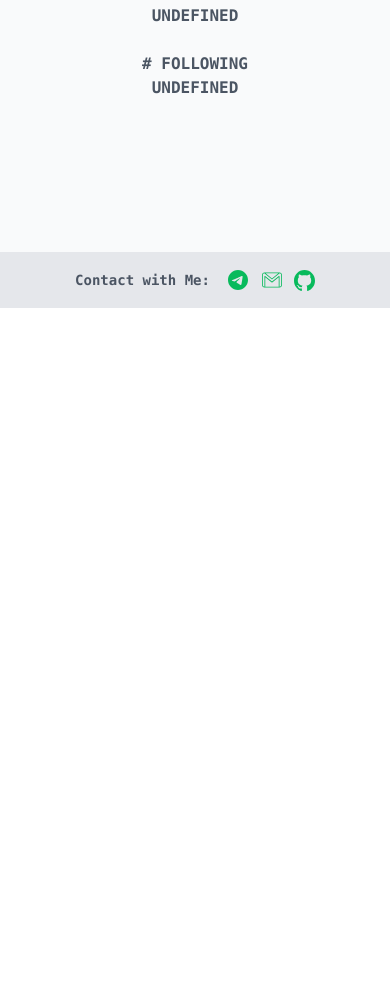
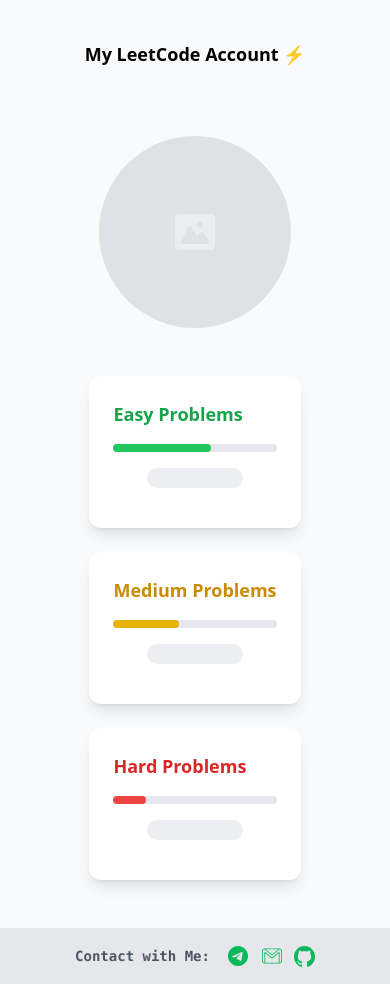
Before and after one commit to django-frog/django-portfolio, a Django app: page /home/media/ in a window 390 px wide. Shown: the part 656-1640 px from the top of the page. Before the commit the page ends 964 px from the top, so only its background shows below. Run offline with Django 4.2, Linux system fonts and the light colour scheme.

Commit message:
Add Leetcode Account Information
Create a new section inside media page for my leetcode account
- Define a new section inside media_page
- Remove about.js and create a new file media.js for fetching data
- Update urls file to add leetcode end-point
- Update settings to define leetcode parameters
- Add the util method to fetch leetcode data, using leetcode graphQL api
- Define a new view for loading leetcode data

```diff
--- a/core/templates/portfolio/media_page.html
+++ b/core/templates/portfolio/media_page.html
@@ -47,12 +47,72 @@
         </div>
     </div>
 
+    <div class="p-5 flex flex-col text-center gap-12 justify-items-start">
+        <p class="text-lg md:text-2xl font-sans dark:text-gray-50 text-black font-extrabold">
+            {% trans "My LeetCode Account" %} ⚡️
+        </p>
+    </div>
+
+    <div class="flex flex-col items-center gap-6">
+        <!-- LeetCode Username -->
+        <div class="text-center">
+            <div id="leetcode_name_placeholder" class="h-5 bg-gray-200 animate-pulse rounded-full dark:bg-gray-700 w-48 mb-4"></div>
+            <h2 id="leetcode_name" class="hidden font-bold text-xl font-mono dark:text-white text-gray-800"></h2>
+        </div>
+
+        <!-- LeetCode Profile Image -->
+        <div id="leetcode_img_placeholder" class="space-y-8 animate-pulse md:space-y-0 md:space-x-8 rtl:space-x-reverse">
+            <div class="flex items-center justify-center w-48 h-48 bg-gray-300 rounded-full dark:bg-gray-700">
+                <svg class="w-10 h-10 text-gray-200 dark:text-gray-600" aria-hidden="true" xmlns="http://www.w3.org/2000/svg" fill="currentColor" viewBox="0 0 20 18">
+                    <path d="M18 0H2a2 2 0 0 0-2 2v14a2 2 0 0 0 2 2h16a2 2 0 0 0 2-2V2a2 2 0 0 0-2-2Zm-5.5 4a1.5 1.5 0 1 1 0 3 1.5 1.5 0 0 1 0-3Zm4.376 10.481A1 1 0 0 1 16 15H4a1 1 0 0 1-.895-1.447l3.5-7A1 1 0 0 1 7.468 6a.965.965 0 0 1 .9.5l2.775 4.757 1.546-1.887a1 1 0 0 1 1.618.1l2.541 4a1 1 0 0 1 .028 1.011Z"/>
+                </svg>
+            </div>
+        </div>
+        <div>
+            <img id="leetcode_img" class="hidden h-48 rounded-full w-48 border-4 border-green-500 shadow-lg" src="" />
+        </div>
+
+        <!-- LeetCode Stats Cards -->
+        <div class="grid grid-cols-1 md:grid-cols-3 gap-6 w-full max-w-4xl">
+            <!-- Easy Problems Card -->
+            <div class="bg-white dark:bg-gray-800 p-6 rounded-xl shadow-lg hover:shadow-xl transition-shadow duration-300">
+                <h3 class="text-lg font-semibold text-green-600 dark:text-green-500 mb-4">Easy Problems</h3>
+                <div class="h-2 bg-gray-200 dark:bg-gray-700 rounded-full mb-4">
+                    <div id="easy_progress" class="h-full bg-green-500 rounded-full" style="width: 60%;"></div>
+                </div>
+                <div id="easy_placeholder" class="h-5 bg-gray-200 animate-pulse rounded-full dark:bg-gray-700 w-24 mb-4 mx-auto"></div>
+                <p id="easy_problems" class="font-mono hidden text-center text-2xl font-bold text-gray-800 dark:text-gray-100">120</p>
+            </div>
+
+            <!-- Medium Problems Card -->
+            <div class="bg-white dark:bg-gray-800 p-6 rounded-xl shadow-lg hover:shadow-xl transition-shadow duration-300">
+                <h3 class="text-lg font-semibold text-yellow-600 dark:text-yellow-500 mb-4">Medium Problems</h3>
+                <div class="h-2 bg-gray-200 dark:bg-gray-700 rounded-full mb-4">
+                    <div id="medium_progress" class="h-full bg-yellow-500 rounded-full" style="width: 40%;"></div>
+                </div>
+                <div id="medium_placeholder" class="h-5 bg-gray-200 animate-pulse rounded-full dark:bg-gray-700 w-24 mb-4 mx-auto"></div>
+                <p id="medium_problems" class="font-mono hidden text-center text-2xl font-bold text-gray-800 dark:text-gray-100">75</p>
+            </div>
+
+            <!-- Hard Problems Card -->
+            <div class="bg-white dark:bg-gray-800 p-6 rounded-xl shadow-lg hover:shadow-xl transition-shadow duration-300">
+                <h3 class="text-lg font-semibold text-red-600 dark:text-red-500 mb-4">Hard Problems</h3>
+                <div class="h-2 bg-gray-200 dark:bg-gray-700 rounded-full mb-4">
+                    <div id="hard_progress" class="h-full bg-red-500 rounded-full" style="width: 20%;"></div>
+                </div>
+                <div id="hard_placeholder" class="h-5 bg-gray-200 animate-pulse rounded-full dark:bg-gray-700 w-24 mb-4 mx-auto"></div>
+                <p id="hard_problems" class="font-mono hidden text-center text-2xl font-bold text-gray-800 dark:text-gray-100">30</p>
+            </div>
+        </div>
+    </div>
+
 </div>
 {% endblock content %}
 
 {% block script %}
 <script type="module">
-    import { load_github_data } from "{% static "js/about.js" %}"
+    import { load_github_data, load_leetcode_data} from "{% static "js/media.js" %}"
     load_github_data("{% url "core:github_data" %}")
+    load_leetcode_data("{% url "core:leetcode_data" %}")
 </script>
 {% endblock script %}
--- a/core/urls.py
+++ b/core/urls.py
@@ -9,4 +9,5 @@
     path("about/", view=AboutPageView.as_view(), name="about_page"),
     path("media/", view=MediaPageView.as_view(), name="media_page"),
     path("media/github/", view=get_github_data, name="github_data"),
+    path("media/leetcode/", get_leetcode_data, name="leetcode_data"),
 ]
--- a/core/views.py
+++ b/core/views.py
@@ -10,7 +10,7 @@
 
 import httpx
 
-from .utils import fetch_github_data
+from .utils import fetch_github_data, fetch_leetcode_data
 
 # Create your views here.
 @require_GET
@@ -46,6 +46,20 @@
             return JsonResponse({"error": str(e)}, status=e.response.status_code)
 
     except Exception as e:
+        return JsonResponse({"error": "An unexpected error occurred"}, status=500)
+
+@require_GET
+@async_to_sync
+async def get_leetcode_data(request):
+    leetcode_cache_key = "leecode_data"
+    try:
+        leetcode_data = await fetch_leetcode_data(cache_key=leetcode_cache_key)
+        return JsonResponse(leetcode_data)
+    except httpx.HTTPStatusError as e:
+            return JsonResponse({"error": str(e)}, status=e.response.status_code)
+
+    except Exception as e:
+        print(e)
         return JsonResponse({"error": "An unexpected error occurred"}, status=500)
 
 @require_GET
--- a/portfolio/settings.py
+++ b/portfolio/settings.py
@@ -202,3 +202,7 @@
 # Github API URL
 GITHUB_API = config("GITHUB_API")
 GITHUB_API_TOKEN = config("GITHUB_TOKEN")
+
+# Leetcode Account
+LEETCODE_GRAPHQL_URL = config("LEETCODE_GRAPHQL_URL")
+LEETCODE_USERNAME = config("LEETCODE_USERNAME")
--- a/static/css/style.css
+++ b/static/css/style.css
@@ -745,6 +745,10 @@
   height: 2.5rem;
 }
 
+.h-2 {
+  height: 0.5rem;
+}
+
 .h-4 {
   height: 1rem;
 }
@@ -782,6 +786,10 @@
   width: 2.5rem;
 }
 
+.w-24 {
+  width: 6rem;
+}
+
 .w-4 {
   width: 1rem;
 }
@@ -801,6 +809,10 @@
 
 .w-full {
   width: 100%;
+}
+
+.max-w-4xl {
+  max-width: 56rem;
 }
 
 .flex-shrink-0 {
@@ -973,12 +985,20 @@
   border-radius: 0.375rem;
 }
 
+.rounded-xl {
+  border-radius: 0.75rem;
+}
+
 .border {
   border-width: 1px;
 }
 
 .border-2 {
   border-width: 2px;
+}
+
+.border-4 {
+  border-width: 4px;
 }
 
 .border-solid {
@@ -990,6 +1010,11 @@
   border-color: rgb(17 24 39 / var(--tw-border-opacity, 1));
 }
 
+.border-green-500 {
+  --tw-border-opacity: 1;
+  border-color: rgb(34 197 94 / var(--tw-border-opacity, 1));
+}
+
 .border-green-600 {
   --tw-border-opacity: 1;
   border-color: rgb(22 163 74 / var(--tw-border-opacity, 1));
@@ -1025,6 +1050,11 @@
   background-color: rgb(22 163 74 / var(--tw-bg-opacity, 1));
 }
 
+.bg-red-500 {
+  --tw-bg-opacity: 1;
+  background-color: rgb(239 68 68 / var(--tw-bg-opacity, 1));
+}
+
 .bg-transparent {
   background-color: transparent;
 }
@@ -1032,6 +1062,11 @@
 .bg-white {
   --tw-bg-opacity: 1;
   background-color: rgb(255 255 255 / var(--tw-bg-opacity, 1));
+}
+
+.bg-yellow-500 {
+  --tw-bg-opacity: 1;
+  background-color: rgb(234 179 8 / var(--tw-bg-opacity, 1));
 }
 
 .bg-gradient-to-l {
@@ -1280,9 +1315,19 @@
   color: rgb(239 68 68 / var(--tw-text-opacity, 1));
 }
 
+.text-red-600 {
+  --tw-text-opacity: 1;
+  color: rgb(220 38 38 / var(--tw-text-opacity, 1));
+}
+
 .text-white {
   --tw-text-opacity: 1;
   color: rgb(255 255 255 / var(--tw-text-opacity, 1));
+}
+
+.text-yellow-600 {
+  --tw-text-opacity: 1;
+  color: rgb(202 138 4 / var(--tw-text-opacity, 1));
 }
 
 .placeholder-gray-400::-moz-placeholder {
@@ -1360,6 +1405,12 @@
   transition-duration: 150ms;
 }
 
+.transition-shadow {
+  transition-property: box-shadow;
+  transition-timing-function: cubic-bezier(0.4, 0, 0.2, 1);
+  transition-duration: 150ms;
+}
+
 .duration-300 {
   transition-duration: 300ms;
 }
@@ -1445,6 +1496,12 @@
   box-shadow: var(--tw-ring-offset-shadow, 0 0 #0000), var(--tw-ring-shadow, 0 0 #0000), var(--tw-shadow);
 }
 
+.hover\:shadow-xl:hover {
+  --tw-shadow: 0 20px 25px -5px rgb(0 0 0 / 0.1), 0 8px 10px -6px rgb(0 0 0 / 0.1);
+  --tw-shadow-colored: 0 20px 25px -5px var(--tw-shadow-color), 0 8px 10px -6px var(--tw-shadow-color);
+  box-shadow: var(--tw-ring-offset-shadow, 0 0 #0000), var(--tw-ring-shadow, 0 0 #0000), var(--tw-shadow);
+}
+
 .hover\:duration-300:hover {
   transition-duration: 300ms;
 }
@@ -1536,9 +1593,19 @@
   color: rgb(22 163 74 / var(--tw-text-opacity, 1));
 }
 
+.dark\:text-red-500:is(.dark *) {
+  --tw-text-opacity: 1;
+  color: rgb(239 68 68 / var(--tw-text-opacity, 1));
+}
+
 .dark\:text-white:is(.dark *) {
   --tw-text-opacity: 1;
   color: rgb(255 255 255 / var(--tw-text-opacity, 1));
+}
+
+.dark\:text-yellow-500:is(.dark *) {
+  --tw-text-opacity: 1;
+  color: rgb(234 179 8 / var(--tw-text-opacity, 1));
 }
 
 .dark\:placeholder-gray-500:is(.dark *)::-moz-placeholder {
--- /dev/null
+++ b/static/js/media.js
@@ -0,0 +1,76 @@
+import { navbar } from './base.js';
+
+export async function load_github_data(github_url){
+    const followingPlaceholder = document.getElementById('following_placeholder');
+    const followingContent = document.getElementById('n_following');
+
+    const followersPlaceholder = document.getElementById('followers_placeholder');
+    const followersContent = document.getElementById('n_followers');
+
+    const githubImgPlaceholder = document.getElementById('github_img_placeholder');
+    const githubImgContent = document.getElementById('github_img');
+
+    const githubNamePlaceholder = document.getElementById('github_name_placeholder');
+    const githubNameContent = document.getElementById('github_name');
+
+    const response = await fetch(github_url);
+    const github_data = await response.json();
+
+    followingPlaceholder.classList.add('hidden'); // Hide the placeholder
+    followingContent.classList.remove('hidden'); // Show the actual data
+    followingContent.innerHTML = github_data.following
+
+    followersPlaceholder.classList.add('hidden'); // Hide the placeholder
+    followersContent.classList.remove('hidden'); // Show the actual data
+    followersContent.innerHTML = github_data.followers
+
+    githubImgPlaceholder.classList.add('hidden'); // Hide the placeholder
+    githubImgContent.classList.remove('hidden'); // Show the actual data
+    githubImgContent.src = github_data.avatar_url;
+
+    githubNamePlaceholder.classList.add('hidden'); // Hide the placeholder
+    githubNameContent.classList.remove('hidden'); // Show the actual data
+    githubNameContent.innerHTML = github_data.login
+}
+
+
+export async function load_leetcode_data(leetcode_url) {
+
+    const response = await fetch(leetcode_url);
+    const leetcode_data = await response.json();
+
+    // // Update username
+    document.getElementById('leetcode_name').textContent = leetcode_data.username;
+    document.getElementById('leetcode_name').classList.remove('hidden');
+    document.getElementById('leetcode_name_placeholder').classList.add('hidden');
+
+    // // Update profile image
+    document.getElementById('leetcode_img').src = leetcode_data.profile.userAvatar;
+    document.getElementById('leetcode_img').classList.remove('hidden');
+    document.getElementById('leetcode_img_placeholder').classList.add('hidden');
+
+    // Update problem counts and progress bars
+    const updateStats = (easy, medium, hard) => {
+        document.getElementById('easy_problems').textContent = easy;
+        document.getElementById('easy_problems').classList.remove('hidden');
+        document.getElementById('easy_placeholder').classList.add('hidden');
+        document.getElementById('easy_progress').style.width = `${(easy / (easy + medium + hard)) * 100}%`;
+
+        document.getElementById('medium_problems').textContent = medium;
+        document.getElementById('medium_problems').classList.remove('hidden');
+        document.getElementById('medium_placeholder').classList.add('hidden');
+        document.getElementById('medium_progress').style.width = `${(medium / (easy + medium + hard)) * 100}%`;
+
+        document.getElementById('hard_problems').textContent = hard;
+        document.getElementById('hard_problems').classList.remove('hidden');
+        document.getElementById('hard_placeholder').classList.add('hidden');
+        document.getElementById('hard_progress').style.width = `${(hard / (easy + medium + hard)) * 100}%`;
+    };
+
+    updateStats(
+        leetcode_data.submitStatsGlobal.acSubmissionNum[1].count,
+        leetcode_data.submitStatsGlobal.acSubmissionNum[2].count,
+        leetcode_data.submitStatsGlobal.acSubmissionNum[3].count
+    )
+
+}
```
Also changed, not shown: core/utils.py (+54 -1 lines), static/js/about.js (deleted, +0 -34 lines), static/css/style.min.css.
